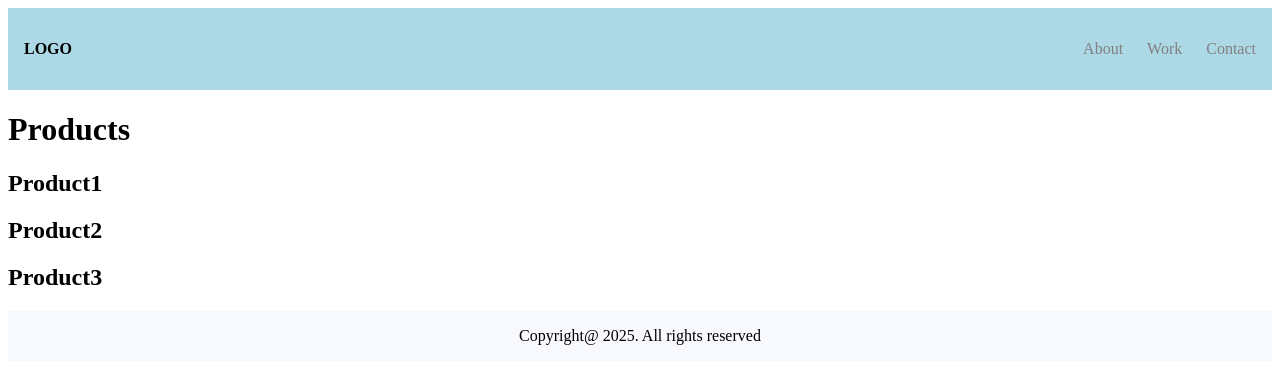
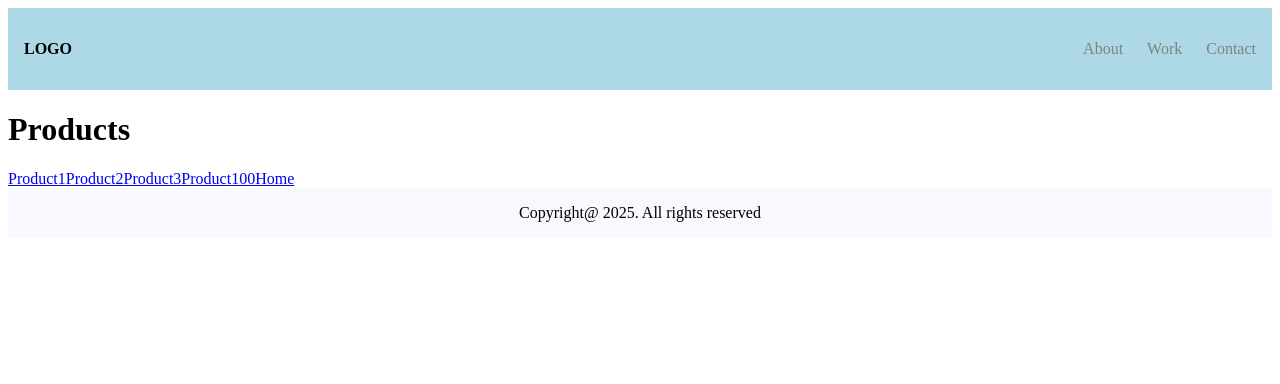
Before and after one commit to TestUser1001/NextJS-tutorial-follow, a Next.js app: page /products in a window 1280 px wide. Shown: the top 384 px of the page. Built offline with nearby package versions, Linux system fonts and the light colour scheme.

Commit message:
link component

```diff
--- a/src/app/products/page.tsx
+++ b/src/app/products/page.tsx
@@ -1,10 +1,18 @@
+import Link from "next/link";
+
 export default function ProductList() {
+  const productId = 100;
   return (
     <>
       <h1>Products</h1>
-      <h2>Product1</h2>
-      <h2>Product2</h2>
-      <h2>Product3</h2>
+      <Link href="/products/1"> Product1</Link>
+      <Link href="/products/2">Product2</Link>
+      <Link href="/products/3" replace>
+        Product3
+      </Link>
+      <Link href={`/products/${productId}`}>Product{productId}</Link>
+
+      <Link href="/">Home</Link>
     </>
   );
 }
```
Also changed, not shown: src/app/page.tsx (+9 -1 lines).
